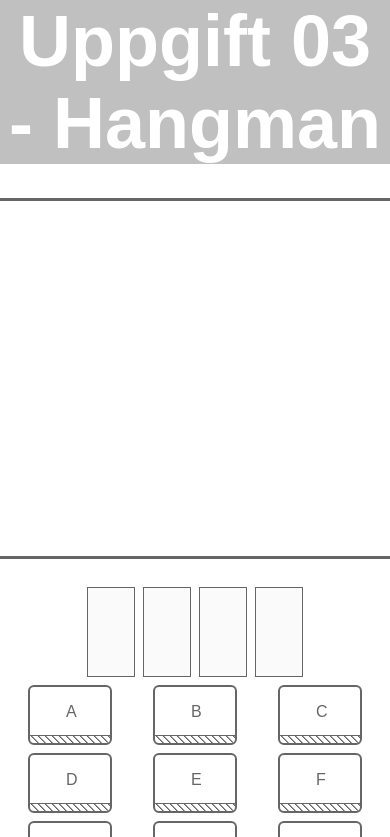
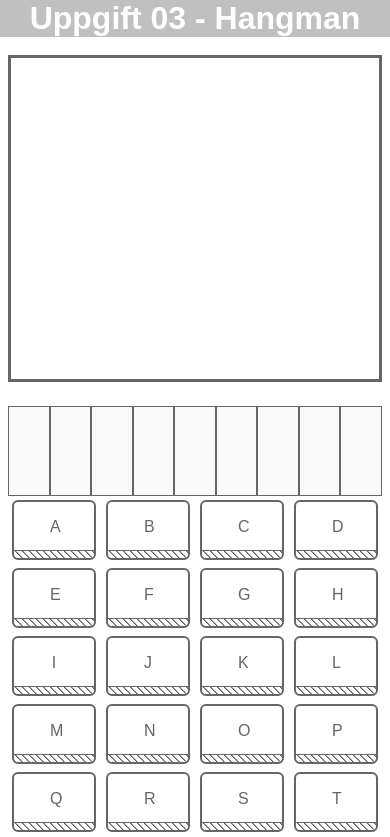
Before and after one commit to thommie-wallin/u03-hangman, a plain HTML site: page index.html in a window 390 px wide. Both pictures are taken after a click on the button "STARTA SPELET". Shown: the top 837 px of the page. Drawn offline with Linux system fonts and the light colour scheme.

Commit message:
add responive mobile view

```diff
--- a/css/styles.css
+++ b/css/styles.css
@@ -121,8 +121,6 @@ footer {
 #letterBoxes ul {
   display: flex;
   justify-content: center;
-  width: 100%;
-  height: auto;
 }
 
 #letterBoxes li {
@@ -255,4 +253,31 @@ footer {
 
 #hangman {
   border: 3px solid #666;
+  width: 100%;
+  height: auto;
 }
+
+#msgLose,
+#msgWin {
+  text-align: center;
+}
+
+/* Media Queries */
+
+@media (max-width: 520px) {
+  #letterBoxes input {
+    width: 100%;
+  }
+
+  #letterBoxes li {
+    margin: 0;
+  }
+
+  header h1 {
+    font-size: 2em;
+  }
+
+  main {
+    padding: 0.5em;
+  }
+}
--- a/js/script.js
+++ b/js/script.js
@@ -2,9 +2,9 @@
 // Globala variabler
 
 // Array: med spelets alla ord
-const wordList = ['duck'];
+const wordList = ['dinosaurs'];
 
-// , 'dinosaurs', 'lavish', 'duck', 'political', 'squash', 'page', 'place', 'silky', 'quick', 'bustling', 'veil', 'steel'
+// 'duck', 'lavish', 'duck', 'political', 'squash', 'page', 'place', 'silky', 'quick', 'bustling', 'veil', 'steel'
 
 // Sträng: ett av orden valt av en slumpgenerator från arrayen ovan
 let selectedWord;
@@ -56,7 +56,6 @@ function randomWord(arr) {
 }
 
 // ----------------------------------------------------------------------
-
 // Funktion som tar fram bokstävernas rutor, antal rutor beror på vilket ord slumptas fram
 
 function createLetterBoxes(word) {
```
